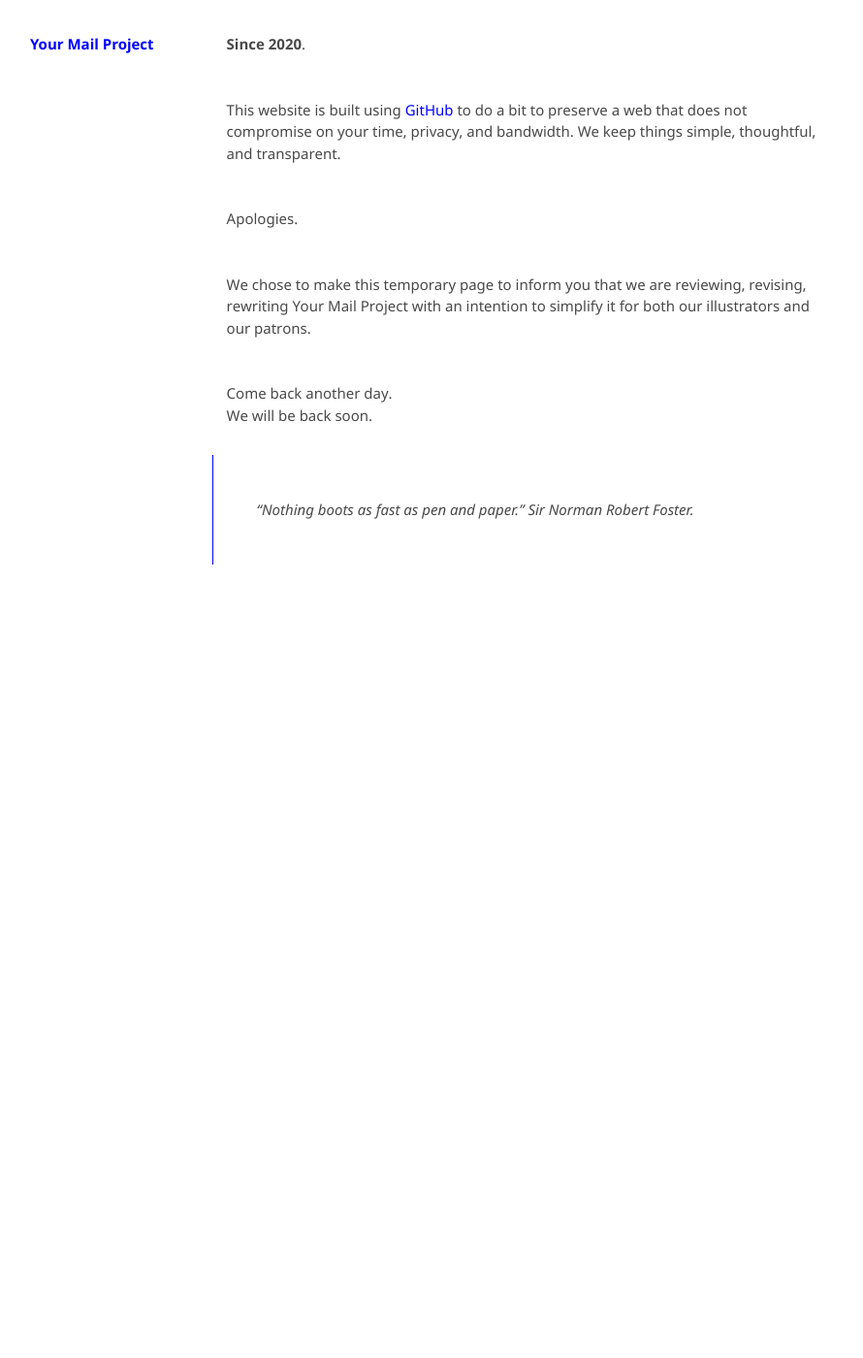
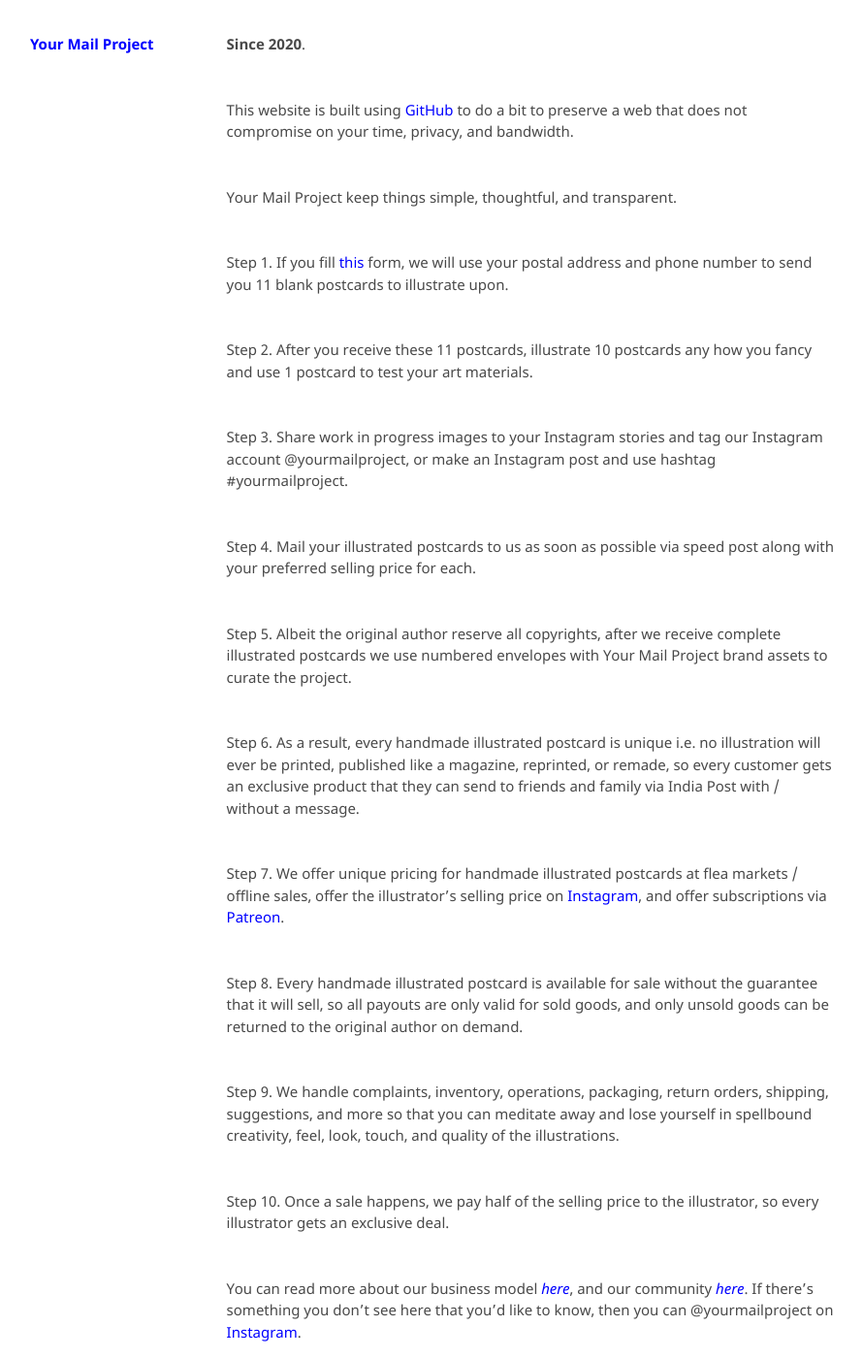
Before and after one commit to kvshvlin/yourmailproject, a Jekyll site: the page built from index.md, in a window 1280 px wide and 1400 px high, scrolled down 191 px. Shown: the whole window at 97% size, without its empty margins (194-1084 px from the left). Built offline with Jekyll 4.4.1, drawn with Linux system fonts in a browser that asks for light colours; our own code applies the rules of GitHub Pages for plain Markdown files; before the commit the page ends 998 px from its top, so only the background shows below that; some of the changed text lies outside the part shown.

Commit message:
Update index.md

```diff
--- a/index.md
+++ b/index.md
@@ -1,13 +1,32 @@
 **Since 2020**.
 
-This website is built using <a href="https://www.github.com/kvshvlin" target="_blank">GitHub</a> to do a bit to preserve a web that does not compromise on your time, privacy, and bandwidth. We keep things simple, thoughtful, and transparent.
+This website is built using <a href="https://www.github.com/kvshvlin" target="_blank">GitHub</a> to do a bit to preserve a web that does not compromise on your time, privacy, and bandwidth.
 
-Apologies.
+Your Mail Project keep things simple, thoughtful, and transparent.
 
-We chose to make this temporary page to inform you that we are reviewing, revising, rewriting Your Mail Project with an intention to simplify it for both our illustrators and our patrons.
+Step 1. If you fill <a href="https://yourmailproject.typeform.com/to/krhWpQJZ" target="_blank">this</a> form, we will use your postal address and phone number to send you 11 blank postcards to illustrate upon.
 
-Come back another day.
-We will be back soon.
+Step 2. After you receive these 11 postcards, illustrate 10 postcards any how you fancy and use 1 postcard to test your art materials.
+
+Step 3. Share work in progress images to your Instagram stories and tag our Instagram account @yourmailproject, or make an Instagram post and use hashtag #yourmailproject.
+
+Step 4. Mail your illustrated postcards to us as soon as possible via speed post along with your preferred selling price for each.
+
+Step 5. Albeit the original author reserve all copyrights, after we receive complete illustrated postcards we use numbered envelopes with Your Mail Project brand assets to curate the project.
+
+Step 6. As a result, every handmade illustrated postcard is unique i.e. no illustration will ever be printed, published like a magazine, reprinted, or remade, so every customer gets an exclusive product that they can send to friends and family via India Post with / without a message.
+
+Step 7. We offer unique pricing for handmade illustrated postcards at flea markets / offline sales, offer the illustrator's selling price on <a href="https://www.instagram.com/yourmailproject" target="_blank">Instagram</a>, and offer subscriptions via <a href="https://www.patreon.com/yourmailproject?fan_landing=true" target="_blank">Patreon</a>.
+
+Step 8. Every handmade illustrated postcard is available for sale without the guarantee that it will sell, so all payouts are only valid for sold goods, and only unsold goods can be returned to the original author on demand.
+
+Step 9. We handle complaints, inventory, operations, packaging, return orders, shipping, suggestions, and more so that you can meditate away and lose yourself in spellbound creativity, feel, look, touch, and quality of the illustrations.
+
+Step 10. Once a sale happens, we pay half of the selling price to the illustrator, so every illustrator gets an exclusive deal.
+
+You can read more about our business model [_here_](https://kvshvlin.github.io/yourmailproject/ourbusinessmodel.html), and our community [_here_](https://kvshvlin.github.io/yourmailproject/ourcommunity.html). If there’s something you don’t see here that you’d like to know, then you can @yourmailproject on <a href="https://www.instagram.com/yourmailproject" target="_blank">Instagram</a>.
+
+We hope you love what we do.
 
 > "Nothing boots as fast as pen and paper."
 > Sir Norman Robert Foster.
```
